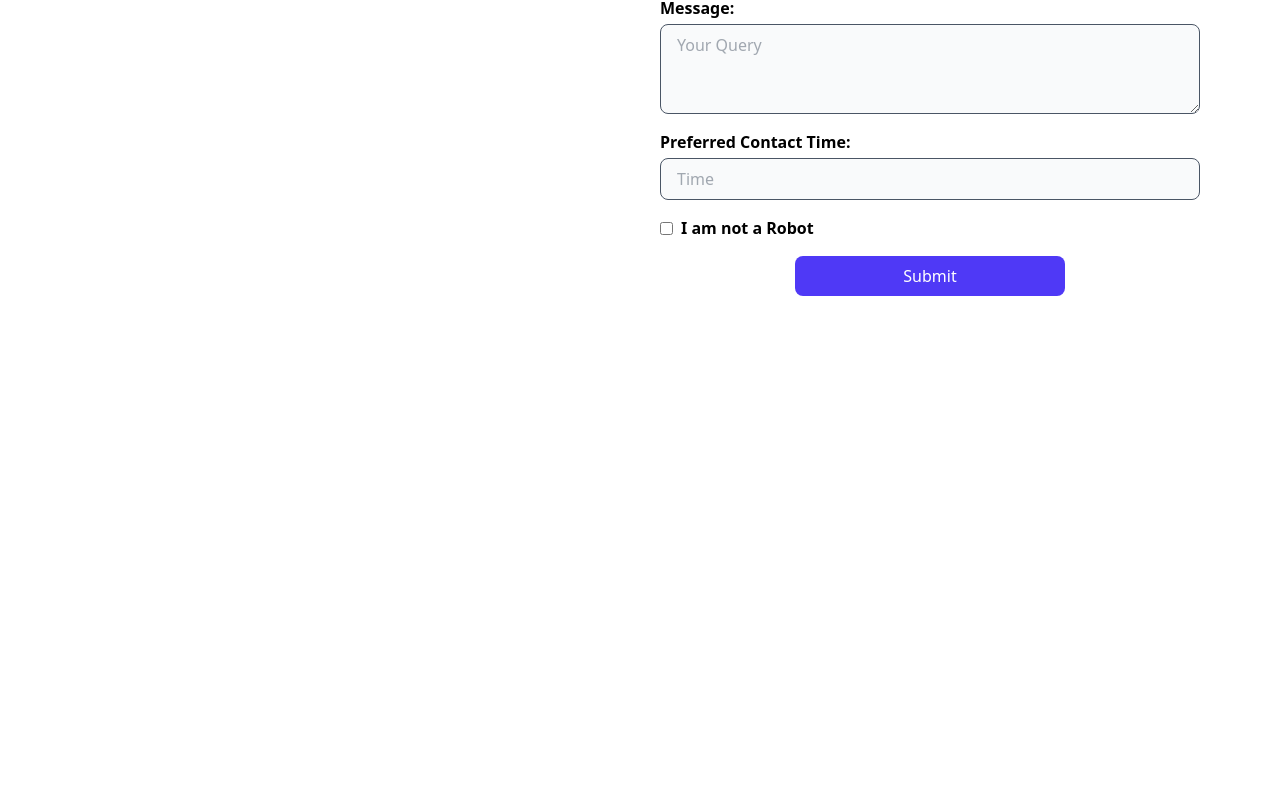
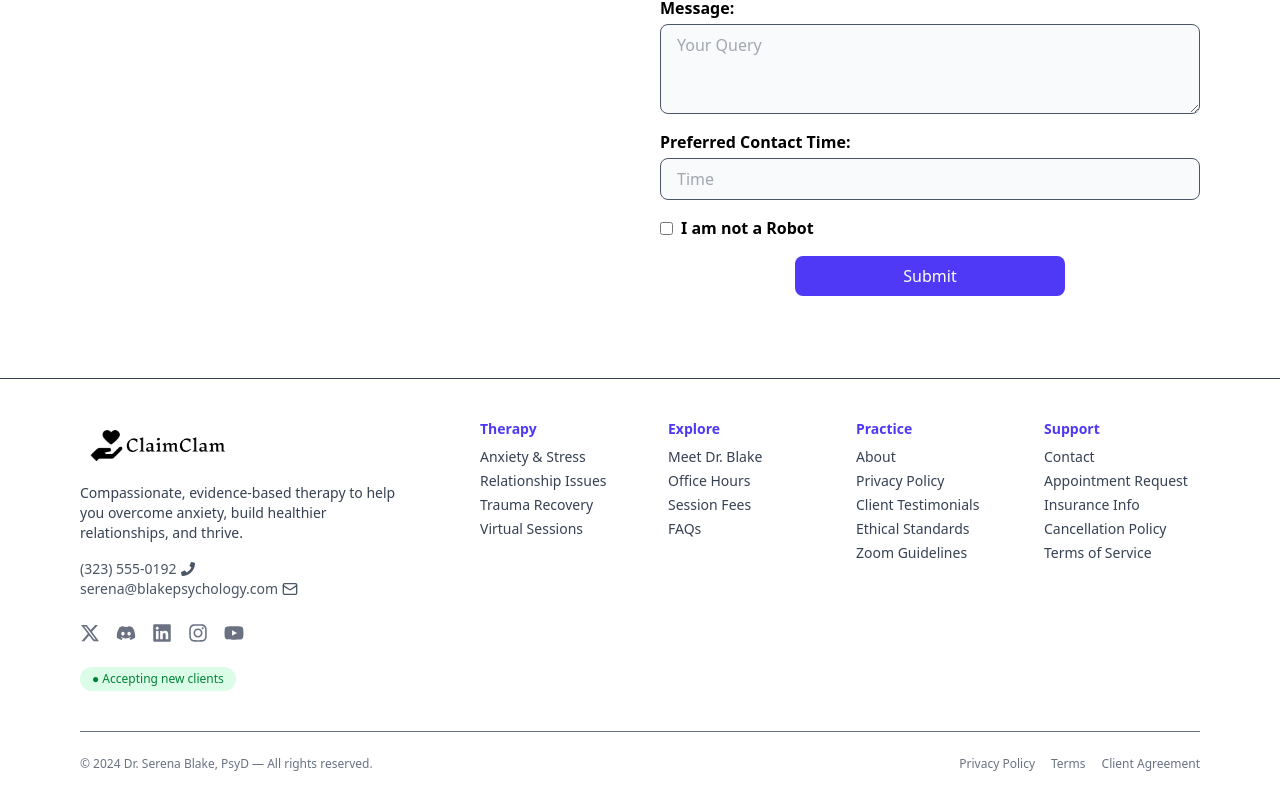
Before and after one commit to PraManGit17/CalmClaim, a Next.js app in the folder project/: page / in a window 1280 px wide. Shown: the part 3654-4464 px from the top of the page. Before the commit the page ends 4032 px from the top, so only its background shows below. Built offline with nearby package versions, Linux system fonts and the light colour scheme.

Commit message:
chyanges

```diff
--- a/project/src/components/Footer.js
+++ b/project/src/components/Footer.js
@@ -1,11 +1,106 @@
-import React from 'react'
+import React from 'react';
+import {
+  FaXTwitter,
+  FaDiscord,
+  FaLinkedin,
+  FaInstagram,
+  FaYoutube,
+} from 'react-icons/fa6';
+import Image from 'next/image';
+import { FaMailBulk, FaPhone } from 'react-icons/fa';
+import { Mail } from 'lucide-react';
+
 
 const Footer = () => {
   return (
-    <div>
+    <footer className="bg-white border-t py-10 px-6 md:px-20 text-sm text-gray-700">
+      <div className="max-w-screen-xl mx-auto flex flex-col md:flex-row justify-between gap-10">
 
-    </div>
-  )
-}
+        <div className="flex-1 space-y-4">
+          <div className="relative w-40 h-12">
+            <Image
+              src="/claimclam.png"
+              alt="ClaimClam Logo"
+              fill
+              className="object-contain"
+            />
+          </div>
+          <p className="max-w-xs">
+            Compassionate, evidence-based therapy to help you overcome anxiety, build healthier relationships, and thrive.
+          </p>
+          <div className="text-gray-600 text-sm">
+            <p className='flex items-center gap-1'>(323) 555-0192<FaPhone /></p>
+            <p className='flex items-center gap-1'>serena@blakepsychology.com<Mail size={16} /></p>
+            </div>
 
-export default Footer
+          <div className="flex space-x-4 pt-2 text-gray-500 text-xl">
+            <FaXTwitter />
+            <FaDiscord />
+            <FaLinkedin />
+            <FaInstagram />
+            <FaYoutube />
+          </div>
+
+
+          <div>
+            <span className="inline-block mt-2 px-3 py-1 text-xs text-green-700 bg-green-100 rounded-full">
+              ● Accepting new clients
+            </span>
+          </div>
+        </div>
+
+        <div className="flex-[2] grid grid-cols-2 md:grid-cols-4 gap-8">
+          <div>
+            <h4 className="font-semibold mb-2 text-indigo-600">Therapy</h4>
+            <ul className="space-y-1">
+              <li>Anxiety & Stress</li>
+              <li>Relationship Issues</li>
+              <li>Trauma Recovery</li>
+              <li>Virtual Sessions</li>
+            </ul>
+          </div>
+          <div>
+            <h4 className="font-semibold mb-2 text-indigo-600">Explore</h4>
+            <ul className="space-y-1">
+              <li>Meet Dr. Blake</li>
+              <li>Office Hours</li>
+              <li>Session Fees</li>
+              <li>FAQs</li>
+            </ul>
+          </div>
+          <div>
+            <h4 className="font-semibold mb-2 text-indigo-600">Practice</h4>
+            <ul className="space-y-1">
+              <li>About</li>
+              <li>Privacy Policy</li>
+              <li>Client Testimonials</li>
+              <li>Ethical Standards</li>
+              <li>Zoom Guidelines</li>
+            </ul>
+          </div>
+          <div>
+            <h4 className="font-semibold mb-2 text-indigo-600">Support</h4>
+            <ul className="space-y-1">
+              <li>Contact</li>
+              <li>Appointment Request</li>
+              <li>Insurance Info</li>
+              <li>Cancellation Policy</li>
+              <li>Terms of Service</li>
+            </ul>
+          </div>
+        </div>
+      </div>
+
+      <div className="mt-10 pt-6 border-t flex flex-col md:flex-row justify-between items-center text-xs text-gray-500">
+        <p>© 2024 Dr. Serena Blake, PsyD — All rights reserved.</p>
+        <div className="space-x-4 mt-2 md:mt-0">
+          <a href="#">Privacy Policy</a>
+          <a href="#">Terms</a>
+          <a href="#">Client Agreement</a>
+        </div>
+      </div>
+    </footer>
+  );
+};
+
+export default Footer;
```
